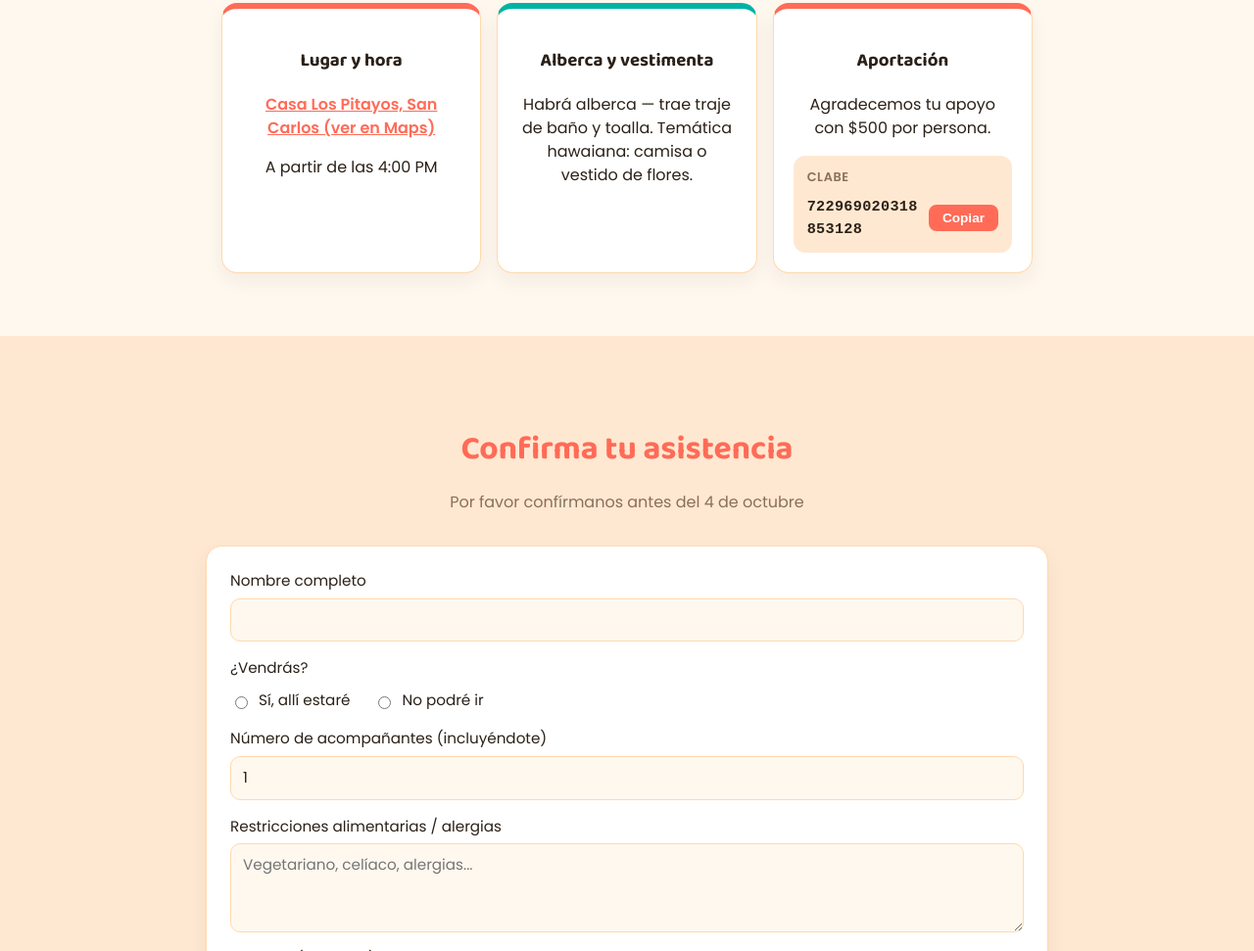
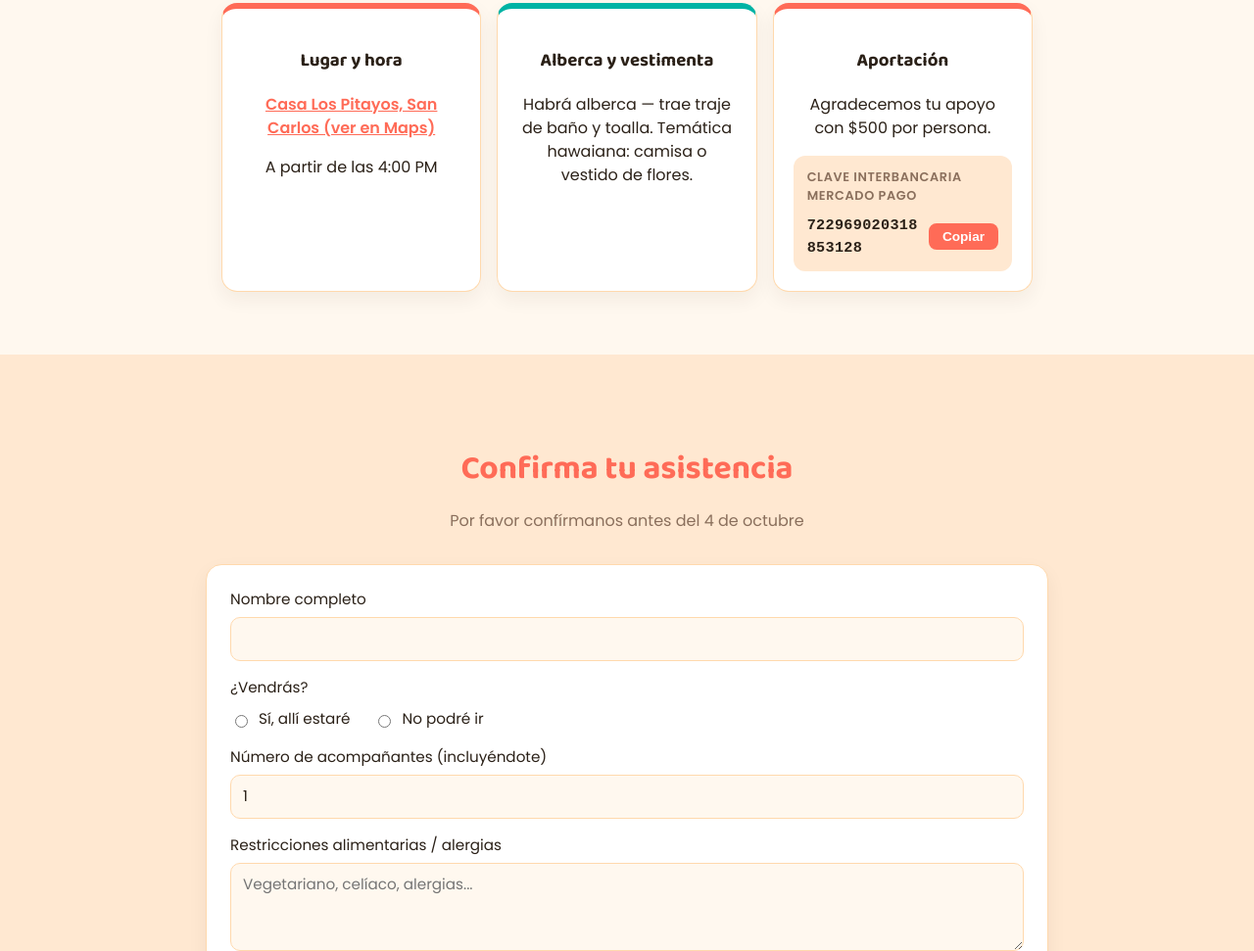
Before and after one commit to AlexSnov12/DespedidaHawaiana, a plain HTML site: page index.html in a window 1280 px wide. Shown: the part 947-1918 px from the top of the page at 98% size. Drawn offline with nearby package versions, Linux system fonts and the light colour scheme; no server answers.

Commit message:
Cambiar etiqueta CLABE por Clave interbancaria Mercado Pago
Co-Authored-By: Claude Sonnet 5 <noreply@anthropic.com>

```diff
--- a/index.html
+++ b/index.html
@@ -83,7 +83,7 @@
         <h3>Aportación</h3>
         <p>Agradecemos tu apoyo con $500 por persona.</p>
         <div class="clabe-box">
-          <span class="clabe-label">CLABE</span>
+          <span class="clabe-label">Clave interbancaria Mercado Pago</span>
           <span class="clabe-value" id="clabe-value">722969020318853128</span>
           <button type="button" class="clabe-copy" id="clabe-copy" aria-label="Copiar CLABE">Copiar</button>
         </div>
```
